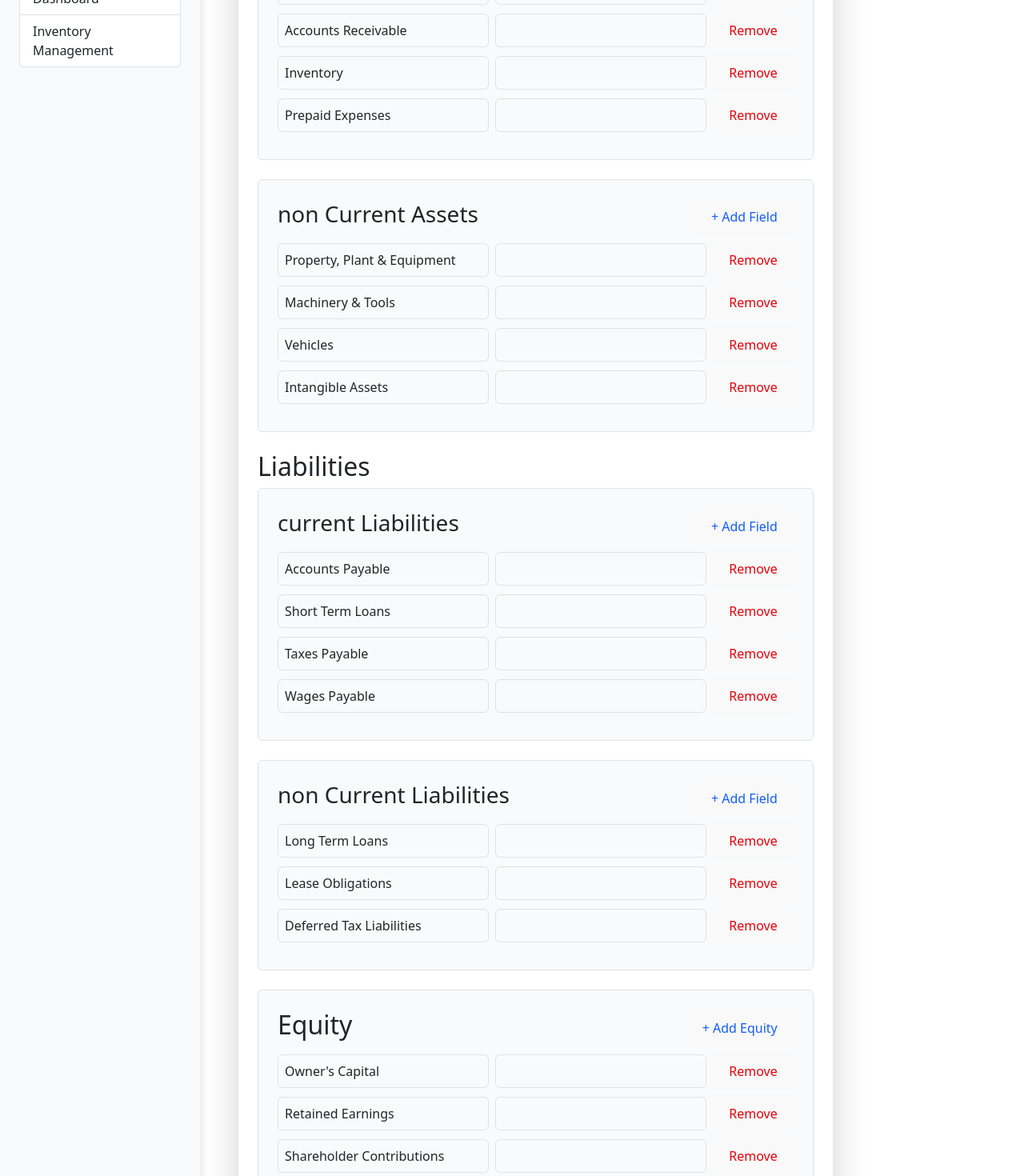
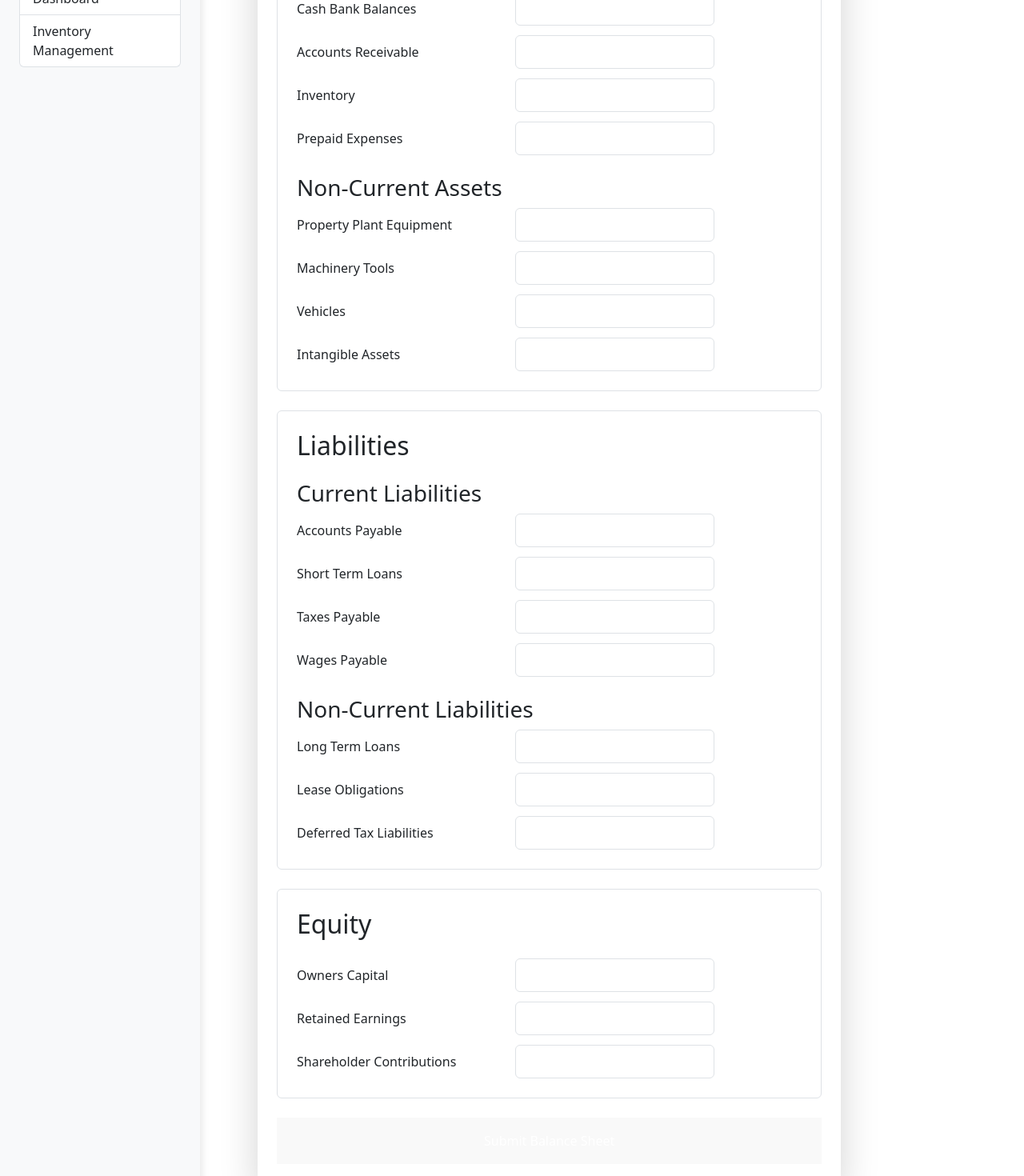
Before and after one commit to achiniEsandi/Finance_Management, a React (Vite) app in the folder frontend/: page /finance-dashboard/balance-sheet in a window 1280 px wide. Shown: the part 440-1910 px from the top of the page at 80% size. Built offline with nearby package versions, Linux system fonts and the light colour scheme.

Commit message:
BalanceSheet_V9

```diff
--- a/frontend/src/components/BalanceSheetForm.jsx
+++ b/frontend/src/components/BalanceSheetForm.jsx
@@ -4,92 +4,73 @@ import "react-datepicker/dist/react-datepicker.css";
 
 const initialFormState = {
   assets: {
-    currentAssets: [
-      { label: 'Cash/Bank Balances', value: '' },
-      { label: 'Accounts Receivable', value: '' },
-      { label: 'Inventory', value: '' },
-      { label: 'Prepaid Expenses', value: '' },
-    ],
-    nonCurrentAssets: [
-      { label: 'Property, Plant & Equipment', value: '' },
-      { label: 'Machinery & Tools', value: '' },
-      { label: 'Vehicles', value: '' },
-      { label: 'Intangible Assets', value: '' },
-    ],
+    currentAssets: {
+      cashBankBalances: '',
+      accountsReceivable: '',
+      inventory: '',
+      prepaidExpenses: ''
+    },
+    nonCurrentAssets: {
+      propertyPlantEquipment: '',
+      machineryTools: '',
+      vehicles: '',
+      intangibleAssets: ''
+    }
   },
   liabilities: {
-    currentLiabilities: [
-      { label: 'Accounts Payable', value: '' },
-      { label: 'Short Term Loans', value: '' },
-      { label: 'Taxes Payable', value: '' },
-      { label: 'Wages Payable', value: '' },
-    ],
-    nonCurrentLiabilities: [
-      { label: 'Long Term Loans', value: '' },
-      { label: 'Lease Obligations', value: '' },
-      { label: 'Deferred Tax Liabilities', value: '' },
-    ],
+    currentLiabilities: {
+      accountsPayable: '',
+      shortTermLoans: '',
+      taxesPayable: '',
+      wagesPayable: ''
     },
-  equity: [
-    { label: "Owner's Capital", value: '' },
-    { label: 'Retained Earnings', value: '' },
-    { label: 'Shareholder Contributions', value: '' },
-  ],
+    nonCurrentLiabilities: {
+      longTermLoans: '',
+      leaseObligations: '',
+      deferredTaxLiabilities: ''
+    }
+  },
+  equity: {
+    ownersCapital: '',
+    retainedEarnings: '',
+    shareholderContributions: ''
+  },
   description: '',
   date: new Date(),
 };
 
 const BalanceSheetForm = () => {
   const [formData, setFormData] = useState(initialFormState);
-  const [submittedData, setSubmittedData] = useState(null); // New state to store submitted data
 
-  const handleChange = (section, type, index, value) => {
-    if (value < 0) return; // Prevent negative amounts
-    const updated = { ...formData };
-    if (section === 'equity') {
-      updated.equity[index].value = value;
-    } else {
-      updated[section][type][index].value = value;
+  const handleChange = (section, category, field, value) => {
+    if (value < 0) return;
+
+    setFormData(prev => ({
+      ...prev,
+      [section]: category ? {
+        ...prev[section],
+        [category]: {
+          ...prev[section][category],
+          [field]: value
         }
-    setFormData(updated);
-  };
-
-  const handleLabelChange = (section, type, index, value) => {
-    const updated = { ...formData };
-    if (section === 'equity') {
-      updated.equity[index].label = value;
-    } else {
-      updated[section][type][index].label = value;
+      } : {
+        ...prev[section],
+        [field]: value
       }
-    setFormData(updated);
-  };
-
-  const addField = (section, type) => {
-    const updated = { ...formData };
-    const newField = { label: '', value: '' };
-    if (section === 'equity') {
-      updated.equity.push(newField);
-    } else {
-      updated[section][type].push(newField);
-    }
-    setFormData(updated);
-  };
-
-  const removeField = (section, type, index) => {
-    const updated = { ...formData };
-    if (section === 'equity') {
-      if (updated.equity.length > 1) updated.equity.splice(index, 1);
-    } else {
-      if (updated[section][type].length > 1) updated[section][type].splice(index, 1);
-    }
-    setFormData(updated);
+    }));
   };
 
   const handleTextChange = (field, value) => {
-    setFormData((prev) => ({
+    setFormData(prev => ({
       ...prev,
-      [field]: value,
+      [field]: value
     }));
+  };
+
+  const formatLabel = (key) => {
+    return key
+      .replace(/([A-Z])/g, ' $1')
+      .replace(/^./, str => str.toUpperCase());
   };
 
   const handleSubmit = async (e) => {
@@ -99,11 +80,35 @@ const BalanceSheetForm = () => {
       return;
     }
 
+    // Prepare data for submission
+    const dataToSend = {
+      ...formData,
+      assets: {
+        currentAssets: Object.fromEntries(
+          Object.entries(formData.assets.currentAssets).map(([key, val]) => [key, val === '' ? 0 : Number(val)])
+        ),
+        nonCurrentAssets: Object.fromEntries(
+          Object.entries(formData.assets.nonCurrentAssets).map(([key, val]) => [key, val === '' ? 0 : Number(val)])
+        )
+      },
+      liabilities: {
+        currentLiabilities: Object.fromEntries(
+          Object.entries(formData.liabilities.currentLiabilities).map(([key, val]) => [key, val === '' ? 0 : Number(val)])
+        ),
+        nonCurrentLiabilities: Object.fromEntries(
+          Object.entries(formData.liabilities.nonCurrentLiabilities).map(([key, val]) => [key, val === '' ? 0 : Number(val)])
+        )
+      },
+      equity: Object.fromEntries(
+        Object.entries(formData.equity).map(([key, val]) => [key, val === '' ? 0 : Number(val)])
+      )
+    };
+
     try {
       const response = await fetch('http://localhost:5000/api/balance-sheet/add', {
         method: 'POST',
         headers: { 'Content-Type': 'application/json' },
-        body: JSON.stringify(formData),
+        body: JSON.stringify(dataToSend),
       });
 
       if (!response.ok) {
@@ -112,75 +117,20 @@ const BalanceSheetForm = () => {
       }
 
       alert('Balance sheet submitted successfully!');
-      setSubmittedData(formData); // Store the submitted form data
-
-      // Reset form after successful submission
-      console.log('Resetting form data...');
-      setFormData({ ...initialFormState }); // This ensures the form resets correctly
-
+      setFormData(initialFormState);
     } catch (err) {
       console.error('Error submitting balance sheet:', err);
       alert('Failed to submit balance sheet');
-
-      // Optional: You can still reset the form in case of an error as well:
-      console.log('Resetting form data after error...');
-      setFormData({ ...initialFormState }); // Reset even after failure (if needed)
     }
   };
 
-
-
-  const renderFields = (section, type, fields) => (
-    <div className="mb-6 p-4 border rounded-md bg-gray-50">
-      <div className="flex justify-between items-center mb-2">
-        <h3 className="text-lg font-semibold">{type.replace(/([A-Z])/g, ' $1')}</h3>
-        <button
-          type="button"
-          onClick={() => addField(section, type)}
-          className="text-sm text-blue-600 hover:underline"
-        >
-          + Add Field
-        </button>
-      </div>
-      {fields.map((item, index) => (
-        <div key={index} className="grid grid-cols-12 gap-2 items-center mb-2">
-          <input
-            type="text"
-            placeholder="Label"
-            className="col-span-5 p-2 border rounded"
-            value={item.label}
-            onChange={(e) => handleLabelChange(section, type, index, e.target.value)}
-          />
-          <input
-            type="number"
-            className="col-span-5 p-2 border rounded"
-            value={item.value}
-            onChange={(e) => handleChange(section, type, index, e.target.value)}
-            min={0}
-          />
-          <button
-            type="button"
-            onClick={() => removeField(section, type, index)}
-            className="col-span-2 text-red-600 hover:underline"
-          >
-            Remove
-          </button>
-        </div>
-      ))}
-    </div>
-  );
-
-  // Get today's date and one month ago
   const today = new Date();
   const oneMonthAgo = new Date(today);
   oneMonthAgo.setMonth(today.getMonth() - 1);
 
   return (
-    <div>
-      <form
-        onSubmit={handleSubmit}
-        className="max-w-4xl mx-auto p-6 bg-white shadow-lg rounded-lg space-y-6"
-      >
+    <div className="max-w-4xl mx-auto p-6">
+      <form onSubmit={handleSubmit} className="bg-white shadow-lg rounded-lg p-6 space-y-6">
         <h2 className="text-2xl font-bold text-center">Balance Sheet Entry</h2>
 
         <div>
@@ -190,6 +140,7 @@ const BalanceSheetForm = () => {
             className="w-full p-2 border rounded"
             value={formData.description}
             onChange={(e) => handleTextChange('description', e.target.value)}
+            required
           />
         </div>
 
@@ -200,78 +151,120 @@ const BalanceSheetForm = () => {
             onChange={(date) => handleTextChange('date', date)}
             dateFormat="yyyy-MM-dd"
             className="w-full p-2 border rounded"
-            minDate={oneMonthAgo} // Prevent dates before one month ago
-            maxDate={today} // Prevent future dates (today or earlier only)
+            minDate={oneMonthAgo}
+            maxDate={today}
+            required
           />
         </div>
 
-        <div>
-          <h2 className="text-xl font-bold mb-2">Assets</h2>
-          {renderFields('assets', 'currentAssets', formData.assets.currentAssets)}
-          {renderFields('assets', 'nonCurrentAssets', formData.assets.nonCurrentAssets)}
+        {/* Assets Section */}
+        <div className="border rounded-md p-4">
+          <h2 className="text-xl font-bold mb-4">Assets</h2>
+
+          <div className="mb-6">
+            <h3 className="text-lg font-semibold mb-2">Current Assets</h3>
+            <div className="space-y-3">
+              {Object.entries(formData.assets.currentAssets).map(([key, value]) => (
+                <div key={key} className="grid grid-cols-12 gap-4 items-center">
+                  <label className="col-span-5">{formatLabel(key)}</label>
+                  <input
+                    type="number"
+                    className="col-span-5 p-2 border rounded"
+                    value={value}
+                    onChange={(e) => handleChange('assets', 'currentAssets', key, e.target.value)}
+                    min="0"
+                  />
+                </div>
+              ))}
+            </div>
           </div>
 
           <div>
-          <h2 className="text-xl font-bold mb-2">Liabilities</h2>
-          {renderFields('liabilities', 'currentLiabilities', formData.liabilities.currentLiabilities)}
-          {renderFields('liabilities', 'nonCurrentLiabilities', formData.liabilities.nonCurrentLiabilities)}
-        </div>
-
-        <div className="p-4 border rounded-md bg-gray-50">
-          <div className="flex justify-between items-center mb-2">
-            <h2 className="text-xl font-bold">Equity</h2>
-            <button
-              type="button"
-              onClick={() => addField('equity')}
-              className="text-sm text-blue-600 hover:underline"
-            >
-              + Add Equity
-            </button>
-          </div>
-          {formData.equity.map((item, index) => (
-            <div key={index} className="grid grid-cols-12 gap-2 items-center mb-2">
-              <input
-                type="text"
-                className="col-span-5 p-2 border rounded"
-                value={item.label}
-                placeholder="Label"
-                onChange={(e) => handleLabelChange('equity', null, index, e.target.value)}
-              />
+            <h3 className="text-lg font-semibold mb-2">Non-Current Assets</h3>
+            <div className="space-y-3">
+              {Object.entries(formData.assets.nonCurrentAssets).map(([key, value]) => (
+                <div key={key} className="grid grid-cols-12 gap-4 items-center">
+                  <label className="col-span-5">{formatLabel(key)}</label>
                   <input
                     type="number"
                     className="col-span-5 p-2 border rounded"
-                value={item.value}
-                onChange={(e) => handleChange('equity', null, index, e.target.value)}
-                min={0}
+                    value={value}
+                    onChange={(e) => handleChange('assets', 'nonCurrentAssets', key, e.target.value)}
+                    min="0"
                   />
-              <button
-                type="button"
-                onClick={() => removeField('equity', null, index)}
-                className="col-span-2 text-red-600 hover:underline"
-              >
-                Remove
-              </button>
                 </div>
               ))}
             </div>
+          </div>
+        </div>
 
-        <div className="text-center">
+        {/* Liabilities Section */}
+        <div className="border rounded-md p-4">
+          <h2 className="text-xl font-bold mb-4">Liabilities</h2>
+
+          <div className="mb-6">
+            <h3 className="text-lg font-semibold mb-2">Current Liabilities</h3>
+            <div className="space-y-3">
+              {Object.entries(formData.liabilities.currentLiabilities).map(([key, value]) => (
+                <div key={key} className="grid grid-cols-12 gap-4 items-center">
+                  <label className="col-span-5">{formatLabel(key)}</label>
+                  <input
+                    type="number"
+                    className="col-span-5 p-2 border rounded"
+                    value={value}
+                    onChange={(e) => handleChange('liabilities', 'currentLiabilities', key, e.target.value)}
+                    min="0"
+                  />
+                </div>
+              ))}
+            </div>
+          </div>
+
+          <div>
+            <h3 className="text-lg font-semibold mb-2">Non-Current Liabilities</h3>
+            <div className="space-y-3">
+              {Object.entries(formData.liabilities.nonCurrentLiabilities).map(([key, value]) => (
+                <div key={key} className="grid grid-cols-12 gap-4 items-center">
+                  <label className="col-span-5">{formatLabel(key)}</label>
+                  <input
+                    type="number"
+                    className="col-span-5 p-2 border rounded"
+                    value={value}
+                    onChange={(e) => handleChange('liabilities', 'nonCurrentLiabilities', key, e.target.value)}
+                    min="0"
+                  />
+                </div>
+              ))}
+            </div>
+          </div>
+        </div>
+
+        {/* Equity Section */}
+        <div className="border rounded-md p-4">
+          <h2 className="text-xl font-bold mb-4">Equity</h2>
+          <div className="space-y-3">
+            {Object.entries(formData.equity).map(([key, value]) => (
+              <div key={key} className="grid grid-cols-12 gap-4 items-center">
+                <label className="col-span-5">{formatLabel(key)}</label>
+                <input
+                  type="number"
+                  className="col-span-5 p-2 border rounded"
+                  value={value}
+                  onChange={(e) => handleChange('equity', null, key, e.target.value)}
+                  min="0"
+                />
+              </div>
+            ))}
+          </div>
+        </div>
+
         <button
           type="submit"
-            className="bg-blue-600 text-white px-6 py-2 rounded hover:bg-blue-700 transition"
+          className="w-full p-3 bg-blue-600 text-white rounded-lg hover:bg-blue-700 transition-colors"
         >
           Submit Balance Sheet
         </button>
-        </div>
       </form>
-
-      {/* Display submitted data
-      {submittedData && (
-        <div className="mt-8 p-6 bg-gray-100 border rounded-md">
-          <h3 className="text-xl font-bold">Submitted Data</h3>
-          <pre>{JSON.stringify(submittedData, null, 2)}</pre>
-        </div>
-      )}*/}
     </div>
   );
 };
```
Lines whose indentation alone changed are shown as unchanged.
